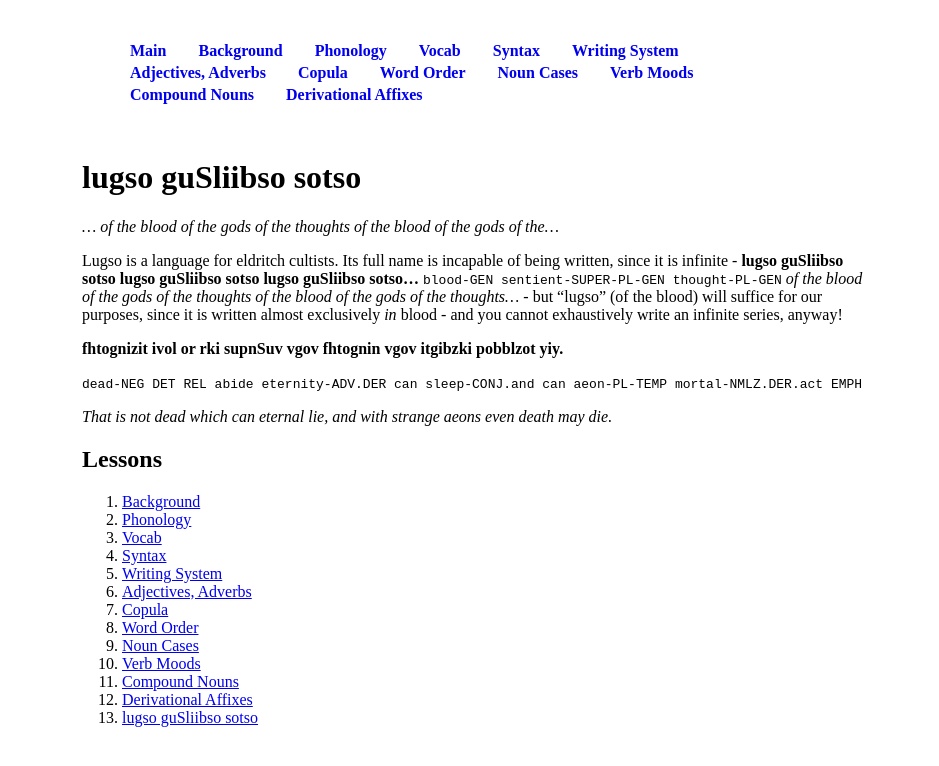
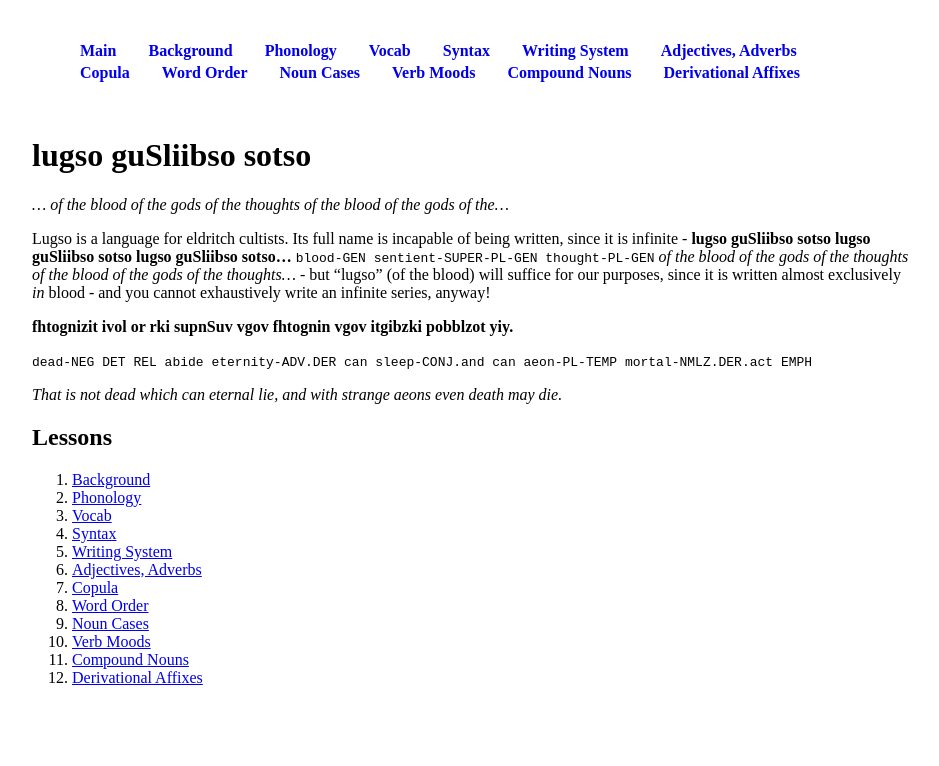
Before and after one commit to 0x70b1a5/lugso, a Jekyll site: the page built from README.md, in a window 1280 px wide. Shown: the top 766 px of the page, without its empty margins (166-1105 px from the left). Built offline with Jekyll 4.4.1, drawn with Linux system fonts in a browser that asks for light colours.

Commit message:
update images and header / footer

```diff
--- a/README.md
+++ b/README.md
@@ -14,3 +14,9 @@
 _That is not dead which can eternal lie, and with strange aeons even death may die._
 
 ## Lessons
+
+<ol>{% for page in site.pages %}{% if page.title and page.hide != true %}
+<li>
+<a href="{{ page.url | relative_url }}">{{ page.title }}</a>
+</li>
+{% endif %}{% endfor %}</ol>
--- a/_layouts/default.html
+++ b/_layouts/default.html
@@ -6,6 +6,7 @@
     <link rel="stylesheet" href="{{ '/assets/style.css' | relative_url }}">
   </head>
   <body>
+    <header>
       <nav>
         <li>
           <a href="/lugso/README.html">Main</a>
@@ -21,15 +22,11 @@
         {% endfor %}
       </nav>
       <h1>{{ page.title }}</h1>
+    </header>
     <section>
       {{ content }}
     </section>
     <footer>
-      <ol>{% for page in site.pages %}{% if page.title %}
-      <li>
-        <a href="{{ page.url | relative_url }}">{{ page.title }}</a>
-      </li>
-      {% endif %}{% endfor %}</ol>
     </footer>
   </body>
 </html>
--- a/assets/style.css
+++ b/assets/style.css
@@ -1,5 +1,5 @@
 html {
-    max-width: 800px;
+    width: 900px;
     margin: auto;
 }
 
@@ -26,3 +26,8 @@
 nav li.active {
     background: lightblue;
 }
+
+img {
+    width: 75%;
+    margin: auto;
+}
```
Also changed, not shown: assets/writingsystem.png. Lines whose indentation alone changed are shown as unchanged.
